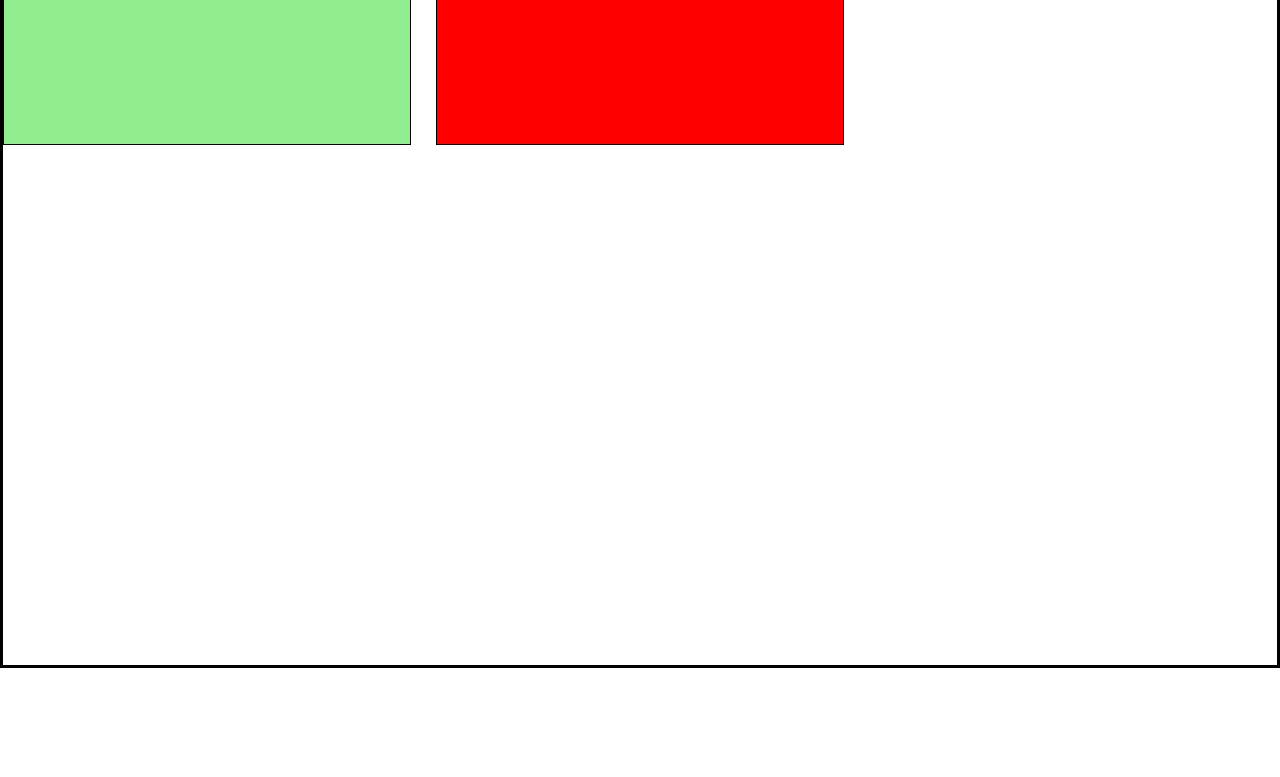
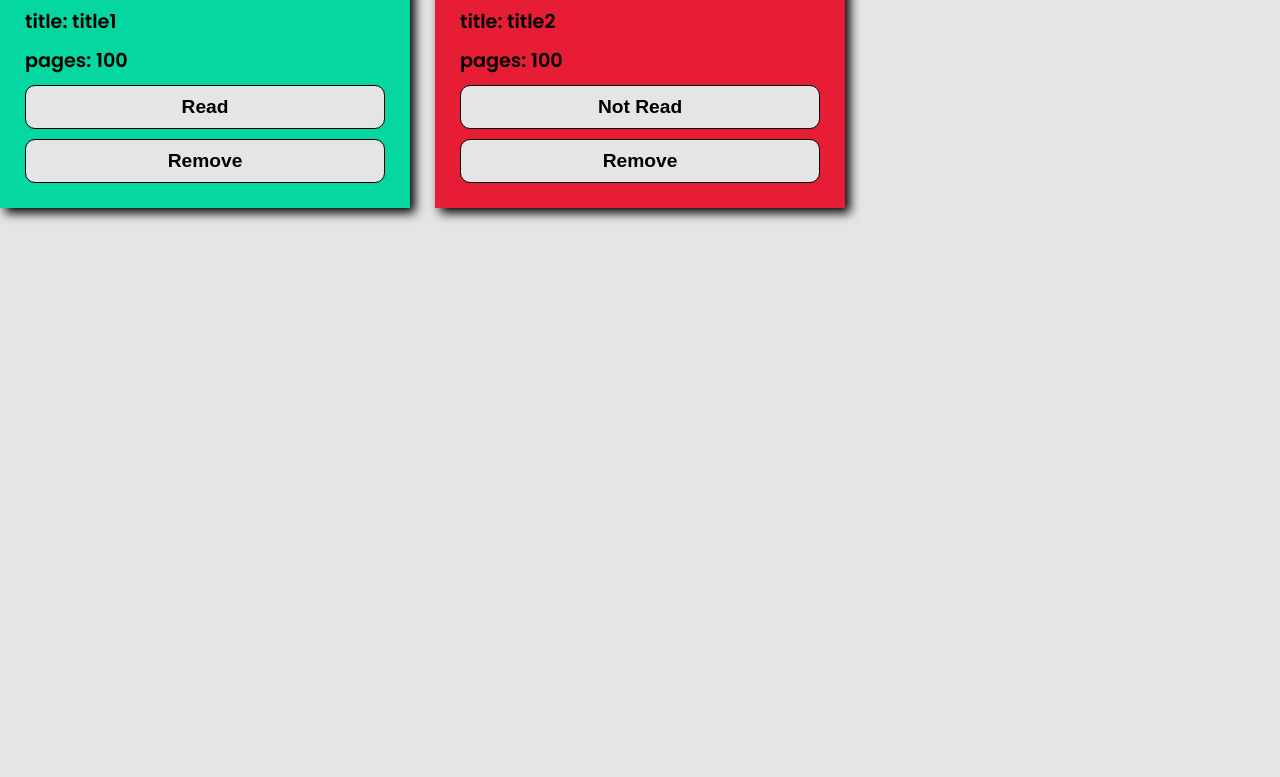
Before and after one commit to Apestein/Library, a plain HTML site: page index.html in a window 1280 px wide. Shown: the part 134-911 px from the top of the page. Before the commit the page ends 802 px from the top, so only its background shows below. Drawn offline with Linux system fonts and the light colour scheme.

Commit message:
Add css and styling

```diff
--- a/style.css
+++ b/style.css
@@ -1,3 +1,5 @@
+@import url('https://fonts.googleapis.com/css2?family=Poppins:wght@600&display=swap');
+
 :root {
     --big-gap: 50px;
     --small-gap: 25px;
@@ -6,29 +8,50 @@
     margin: 0;
     padding: 0;
     box-sizing: border-box;
-    border: 1px solid black;
 }
 body {
     display: flex;
     flex-direction: column;
-    min-height: 100vh;
+    font-family: 'Poppins', sans-serif;
+    height: 100vh;
+    font-size: 1.2rem;
 }
 header {
     display: flex;
     justify-content: space-between;
+    align-items: center;
+    padding: 10px;
+    background-color: white;
 }
 main {
     flex: 1;
     display: grid;
-    grid-template: repeat(3, minmax(200px, 1fr)) / repeat(3, minmax(100px, 1fr));
-    grid-auto-rows: minmax(200px, 1fr);
+    grid-template-columns: repeat(3, minmax(0px, 1fr));
+    grid-template-rows: repeat(3, minmax(0px, 1fr));
+    grid-auto-rows: minmax(0px, 1fr);
     gap: var(--small-gap);
+    background-color: #e5e5e5;
 }
 article {
-    background-color: red;
+    display: flex;
+    flex-direction: column;
+    gap: 10px;
+    padding: var(--small-gap);
+    background-color: #e71d36;
+    box-shadow: 5px 5px 10px black;
 }
 article.read {
-    background-color: lightgreen;
+    background-color: #06d6a0;
+}
+button {
+    display: block;
+    font-size: 1.2rem;
+    font-weight: bold;
+    border-color: yellow;
+    border: 1px solid black;
+    border-radius: 10px;
+    background-color: #e5e5e5;
+    padding: 10px 20px;
 }
 .modal {
     display: none;
```
